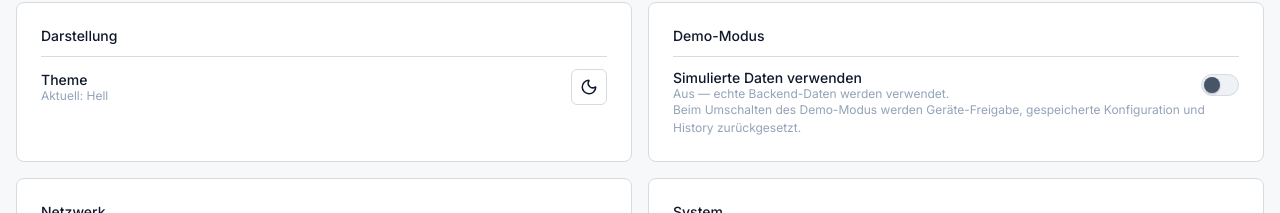
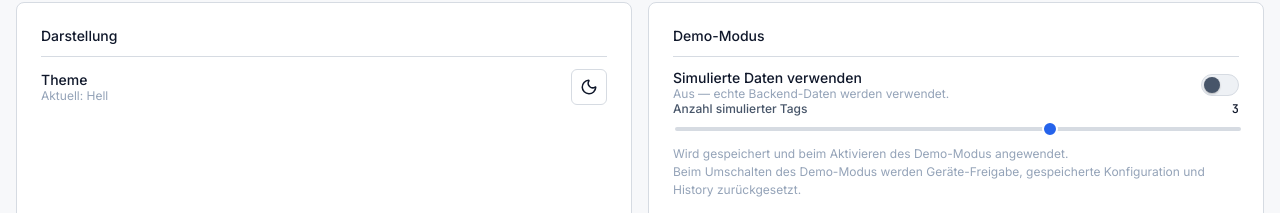
Before and after one commit to leonstue/uwbp_frontend, a SvelteKit app: page /settings in a window 1280 px wide. Shown: the part 396-609 px from the top of the page. Built offline with nearby package versions, Linux system fonts and the light colour scheme; no server answers.

Commit message:
show tag count slider always

```diff
--- a/src/routes/settings/+page.svelte
+++ b/src/routes/settings/+page.svelte
@@ -69,11 +69,21 @@
 
 	function applyTagCount(n) {
 		api.setTagCount(n);
+		if (api.isMock) {
 			app.clearApproved();
 			app.clearHistoryBuffer();
 			api.resetMockState();
-		toast.push({ type: 'info', message: `Tag-Anzahl auf ${n} gesetzt — Wizard erneut durchlaufen.` });
+			toast.push({
+				type: 'info',
+				message: `Tag-Anzahl auf ${n} gesetzt — Wizard erneut durchlaufen.`
+			});
 			setTimeout(() => goto('/starten'), 400);
+		} else {
+			toast.push({
+				type: 'info',
+				message: `Tag-Anzahl auf ${n} gesetzt — wird beim Aktivieren des Demo-Modus genutzt.`
+			});
+		}
 	}
 
 	function freshWizard() {
@@ -162,10 +172,9 @@
 			</div>
 			<Toggle checked={api.isMock} onchange={toggleDemoMode} />
 		</div>
-		{#if api.isMock}
 		<div class="col">
 			<Slider
-					label="Anzahl Tags"
+				label="Anzahl simulierter Tags"
 				bind:value={tagCountInput}
 				min={1}
 				max={4}
@@ -174,11 +183,11 @@
 				onchange={() => applyTagCount(tagCountInput)}
 			/>
 			<p class="hint">
-					Bei Änderung werden Geräte-Konfiguration, Freigabe und History-Buffer auf Default
-					zurückgesetzt. Du wirst zum Wizard weitergeleitet.
+				{api.isMock
+					? 'Bei Änderung werden Geräte-Konfiguration, Freigabe und History-Buffer auf Default zurückgesetzt — Wizard öffnet.'
+					: 'Wird gespeichert und beim Aktivieren des Demo-Modus angewendet.'}
 			</p>
 		</div>
-		{/if}
 		<p class="hint">
 			Beim Umschalten des Demo-Modus werden Geräte-Freigabe, gespeicherte Konfiguration und
 			History zurückgesetzt.
```
Lines whose indentation alone changed are shown as unchanged.
